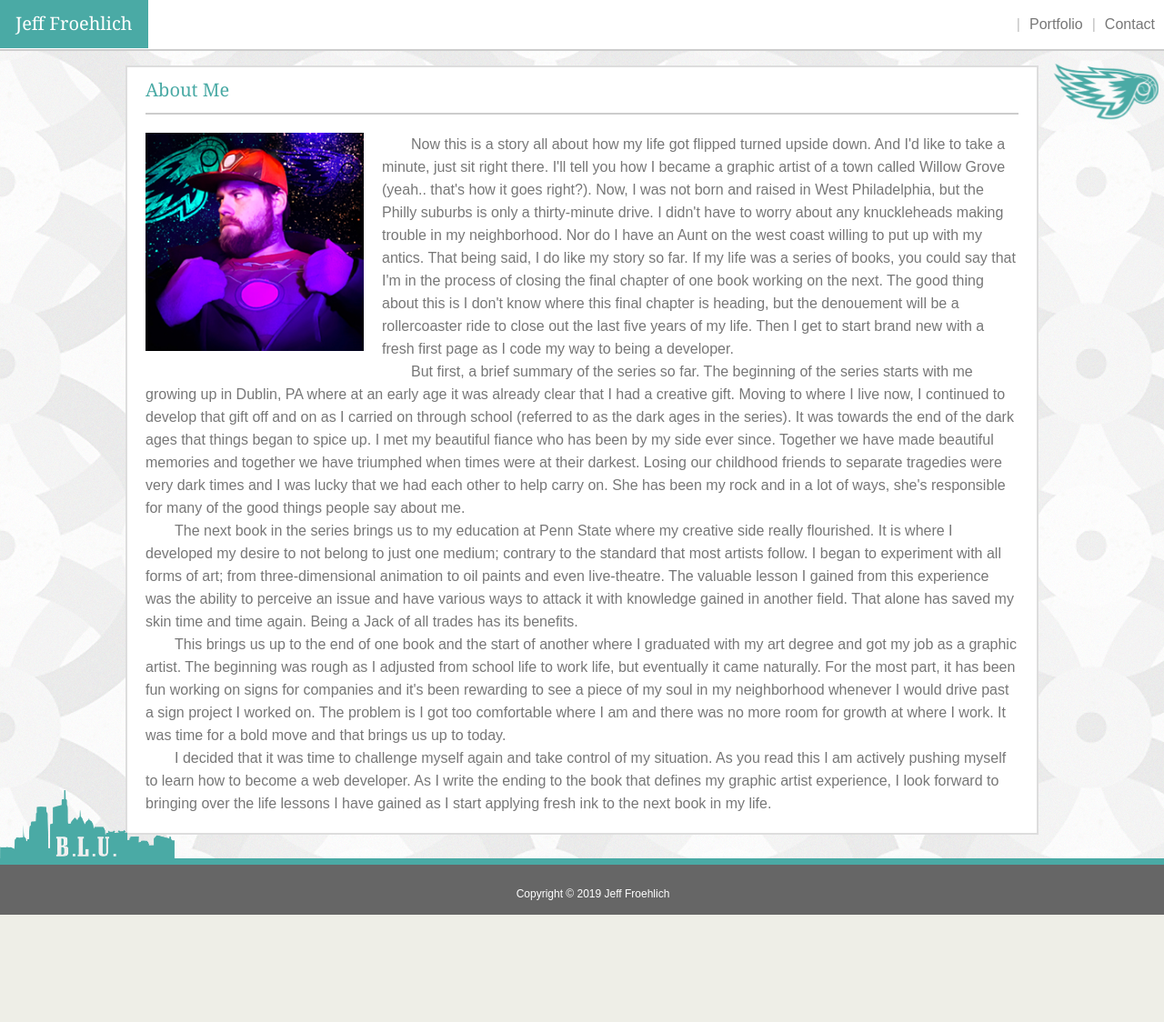
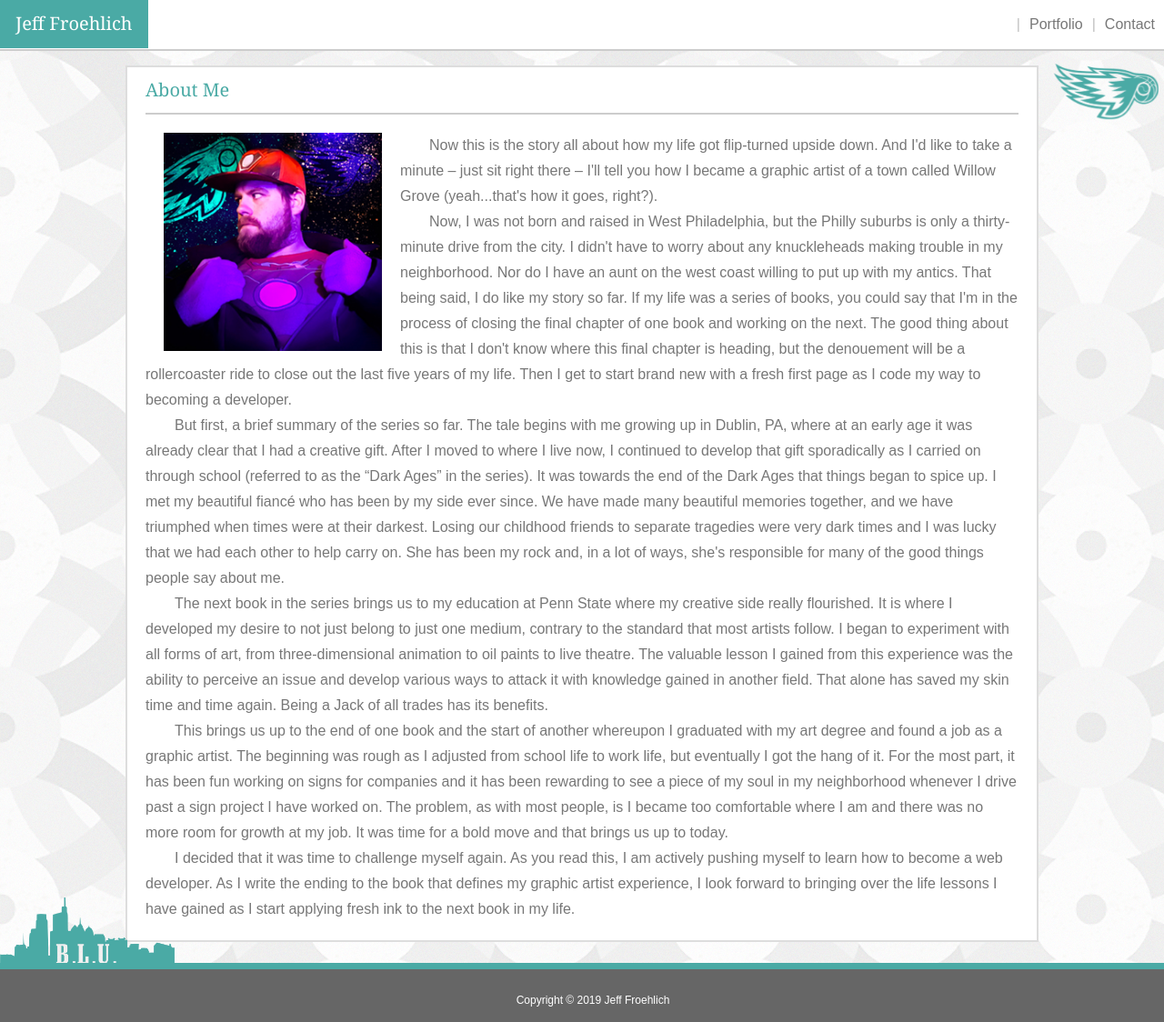
Before and after one commit to jsf5077/Basic-Portfolio, a plain HTML site: page index.html in a window 1280 px wide. Shown: the whole page at 91% size. Before the commit the page ends 1006 px from the top, so only its background shows below. Drawn offline with Linux system fonts and the light colour scheme.

Commit message:
edits to the bio in the index.html

```diff
--- a/assets/css/style.css
+++ b/assets/css/style.css
@@ -84,7 +84,7 @@ li a {
 /* Main Body*/
 p {
     text-indent: 2.0em;
-    line-height: 25px;
+    line-height: 28px;
 }
 body {
     position: relative;
@@ -118,8 +118,11 @@ h2 {
 /* Image headline*/
 .jeff {
     float: left;
-    padding-right: 20px;
-    padding-bottom: 20px;
+    margin: 20px;
+    margin-top: 0;
+    margin-bottom: 0;
+    /* padding-right: 20px;
+    padding-bottom: 10px; */
 }
 
 /*Content for the main Body*/
--- a/index.html
+++ b/index.html
@@ -36,19 +36,22 @@
         <img src="assets/images/icon.jpg" alt="Jeff Froehlich" class="jeff">
 
         <p>
-            Now this is a story all about how my life got flipped turned upside down. And I'd like to take a minute, just sit right there. I'll tell you how I became a graphic artist of a town called Willow Grove (yeah.. that's how it goes right?). Now, I was not born and raised in West Philadelphia, but the Philly suburbs is only a thirty-minute drive. I didn't have to worry about any knuckleheads making trouble in my neighborhood. Nor do I have an Aunt on the west coast willing to put up with my antics. That being said, I do like my story so far. If my life was a series of books, you could say that I'm in the process of closing the final chapter of one book working on the next. The good thing about this is I don't know where this final chapter is heading, but the denouement will be a rollercoaster ride to close out the last five years of my life. Then I get to start brand new with a fresh first page as I code my way to being a developer.
+            Now this is the story all about how my life got flip-turned upside down. And I'd like to take a minute – just sit right there – I'll tell you how I became a graphic artist of a town called Willow Grove (yeah...that's how it goes, right?).
         </p>
         <p>
-            But first, a brief summary of the series so far. The beginning of the series starts with me growing up in Dublin, PA where at an early age it was already clear that I had a creative gift. Moving to where I live now, I continued to develop that gift off and on as I carried on through school (referred to as the dark ages in the series). It was towards the end of the dark ages that things began to spice up. I met my beautiful fiance who has been by my side ever since. Together we have made beautiful memories and together we have triumphed when times were at their darkest. Losing our childhood friends to separate tragedies were very dark times and I was lucky that we had each other to help carry on. She has been my rock and in a lot of ways, she's responsible for many of the good things people say about me.
+            Now, I was not born and raised in West Philadelphia, but the Philly suburbs is only a thirty-minute drive from the city. I didn't have to worry about any knuckleheads making trouble in my neighborhood. Nor do I have an aunt on the west coast willing to put up with my antics. That being said, I do like my story so far. If my life was a series of books, you could say that I'm in the process of closing the final chapter of one book and working on the next. The good thing about this is that I don't know where this final chapter is heading, but the denouement will be a rollercoaster ride to close out the last five years of my life. Then I get to start brand new with a fresh first page as I code my way to becoming a developer.
         </p>
         <p>
-            The next book in the series brings us to my education at Penn State where my creative side really flourished. It is where I developed my desire to not belong to just one medium; contrary to the standard that most artists follow. I began to experiment with all forms of art; from three-dimensional animation to oil paints and even live-theatre. The valuable lesson I gained from this experience was the ability to perceive an issue and have various ways to attack it with knowledge gained in another field. That alone has saved my skin time and time again. Being a Jack of all trades has its benefits.
+            But first, a brief summary of the series so far. The tale begins with me growing up in Dublin, PA, where at an early age it was already clear that I had a creative gift. After I moved to where I live now, I continued to develop that gift sporadically as I carried on through school (referred to as the “Dark Ages” in the series). It was towards the end of the Dark Ages that things began to spice up. I met my beautiful fiancé who has been by my side ever since. We have made many beautiful memories together, and we have triumphed when times were at their darkest. Losing our childhood friends to separate tragedies were very dark times and I was lucky that we had each other to help carry on. She has been my rock and, in a lot of ways, she's responsible for many of the good things people say about me.
         </p>
         <p>
-        This brings us up to the end of one book and the start of another where I graduated with my art degree and got my job as a graphic artist. The beginning was rough as I adjusted from school life to work life, but eventually it came naturally. For the most part, it has been fun working on signs for companies and it's been rewarding to see a piece of my soul in my neighborhood whenever I would drive past a sign project I worked on. The problem is I got too comfortable where I am and there was no more room for growth at where I work. It was time for a bold move and that brings us up to today.
+            The next book in the series brings us to my education at Penn State where my creative side really flourished. It is where I developed my desire to not just belong to just one medium, contrary to the standard that most artists follow. I began to experiment with all forms of art, from three-dimensional animation to oil paints to live theatre. The valuable lesson I gained from this experience was the ability to perceive an issue and develop various ways to attack it with knowledge gained in another field. That alone has saved my skin time and time again. Being a Jack of all trades has its benefits.
         </p>
         <p>
-            I decided that it was time to challenge myself again and take control of my situation. As you read this I am actively pushing myself to learn how to become a web developer. As I write the ending to the book that defines my graphic artist experience, I look forward to bringing over the life lessons I have gained as I start applying fresh ink to the next book in my life.
+            This brings us up to the end of one book and the start of another whereupon I graduated with my art degree and found a job as a graphic artist. The beginning was rough as I adjusted from school life to work life, but eventually I got the hang of it. For the most part, it has been fun working on signs for companies and it has been rewarding to see a piece of my soul in my neighborhood whenever I drive past a sign project I have worked on. The problem, as with most people, is I became too comfortable where I am and there was no more room for growth at my job. It was time for a bold move and that brings us up to today.
+        </p>
+        <p>
+            I decided that it was time to challenge myself again. As you read this, I am actively pushing myself to learn how to become a web developer. As I write the ending to the book that defines my graphic artist experience, I look forward to bringing over the life lessons I have gained as I start applying fresh ink to the next book in my life.
         </p>
 
     </section>
```
